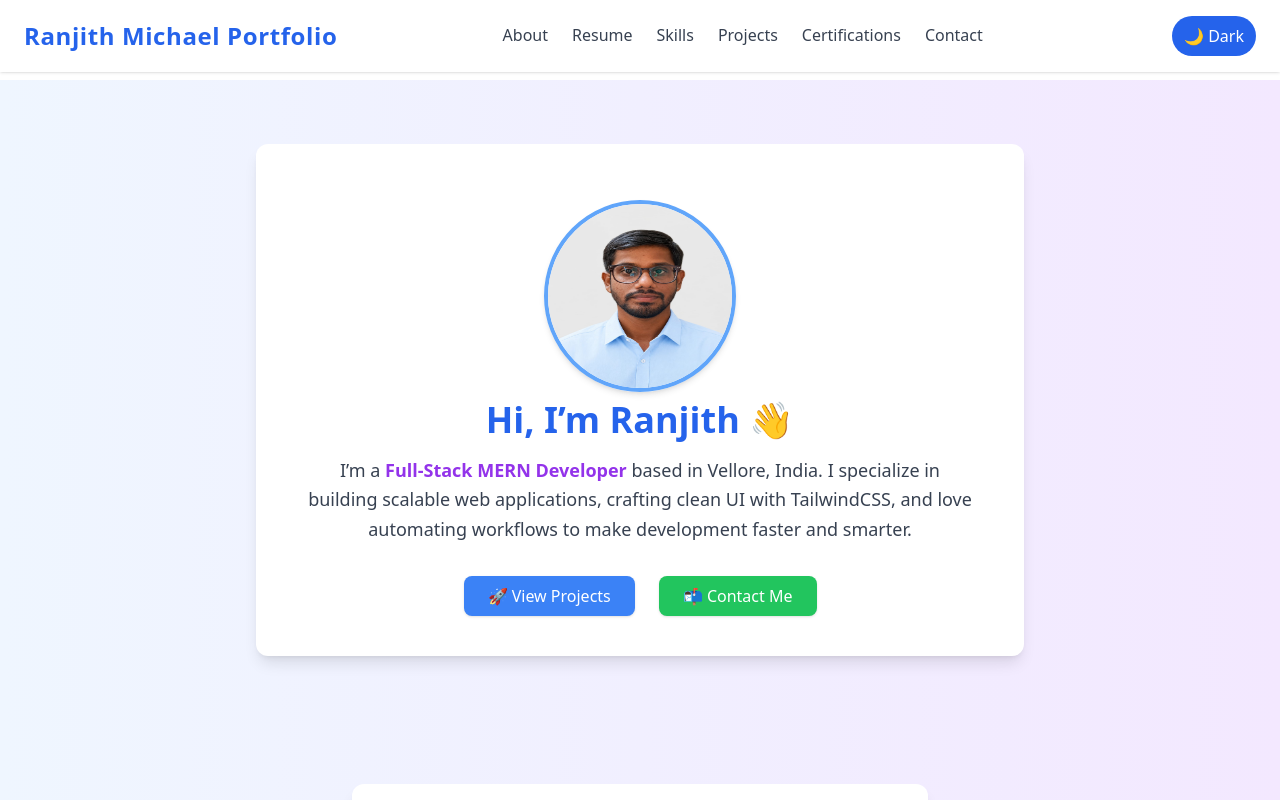
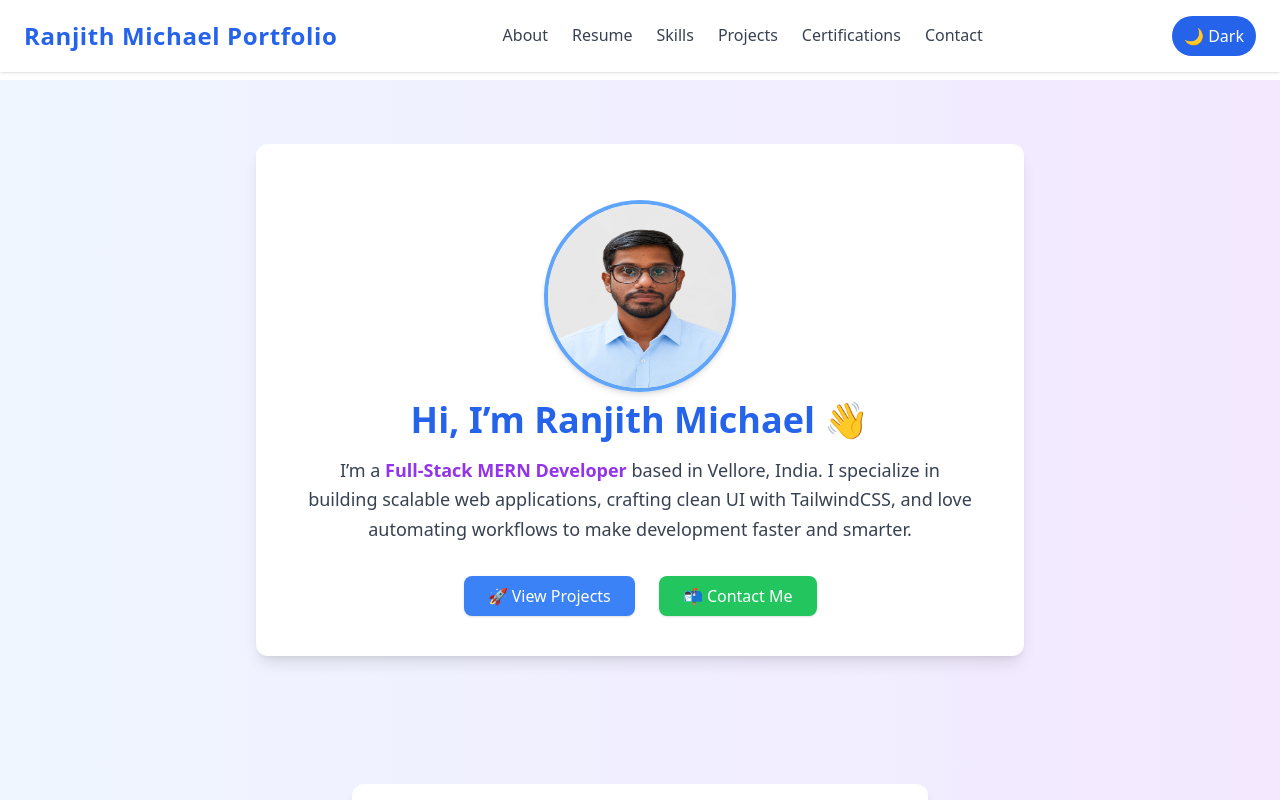
Before and after one commit to RanjithMichael/portfolio, a React (Create React App) app: page / in a window 1280 px wide. Shown: the top 800 px of the page. Built offline with nearby package versions, Linux system fonts and the light colour scheme.

Commit message:
updated Portfolio

```diff
--- a/src/components/AboutMe.jsx
+++ b/src/components/AboutMe.jsx
@@ -32,7 +32,7 @@ const AboutMe = () => {
 
         {/* Heading */}
         <h2 className="text-4xl font-extrabold text-blue-600 mb-4">
-          Hi, I’m Ranjith 👋
+          Hi, I’m Ranjith Michael 👋
         </h2>
 
         {/* Description */}
```
